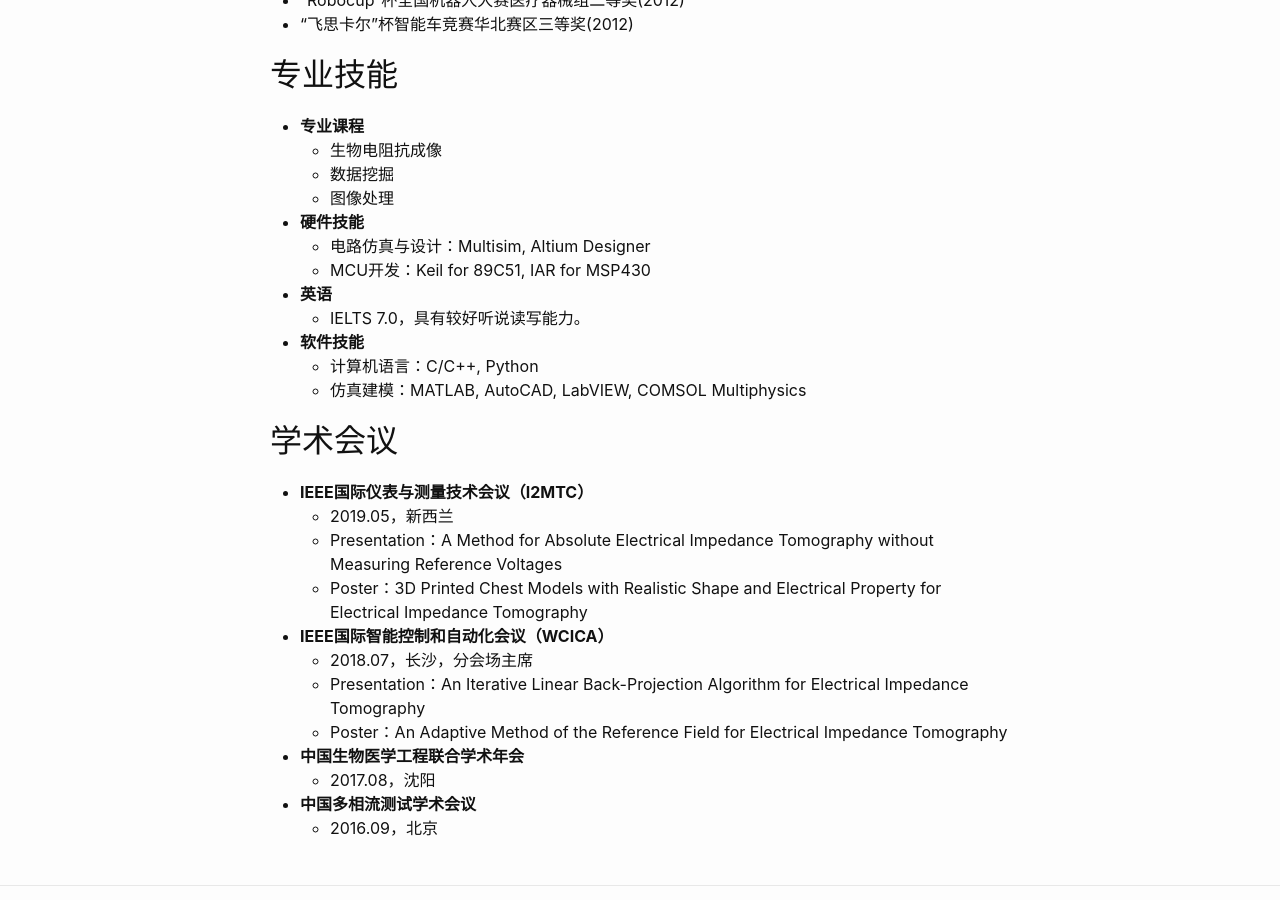
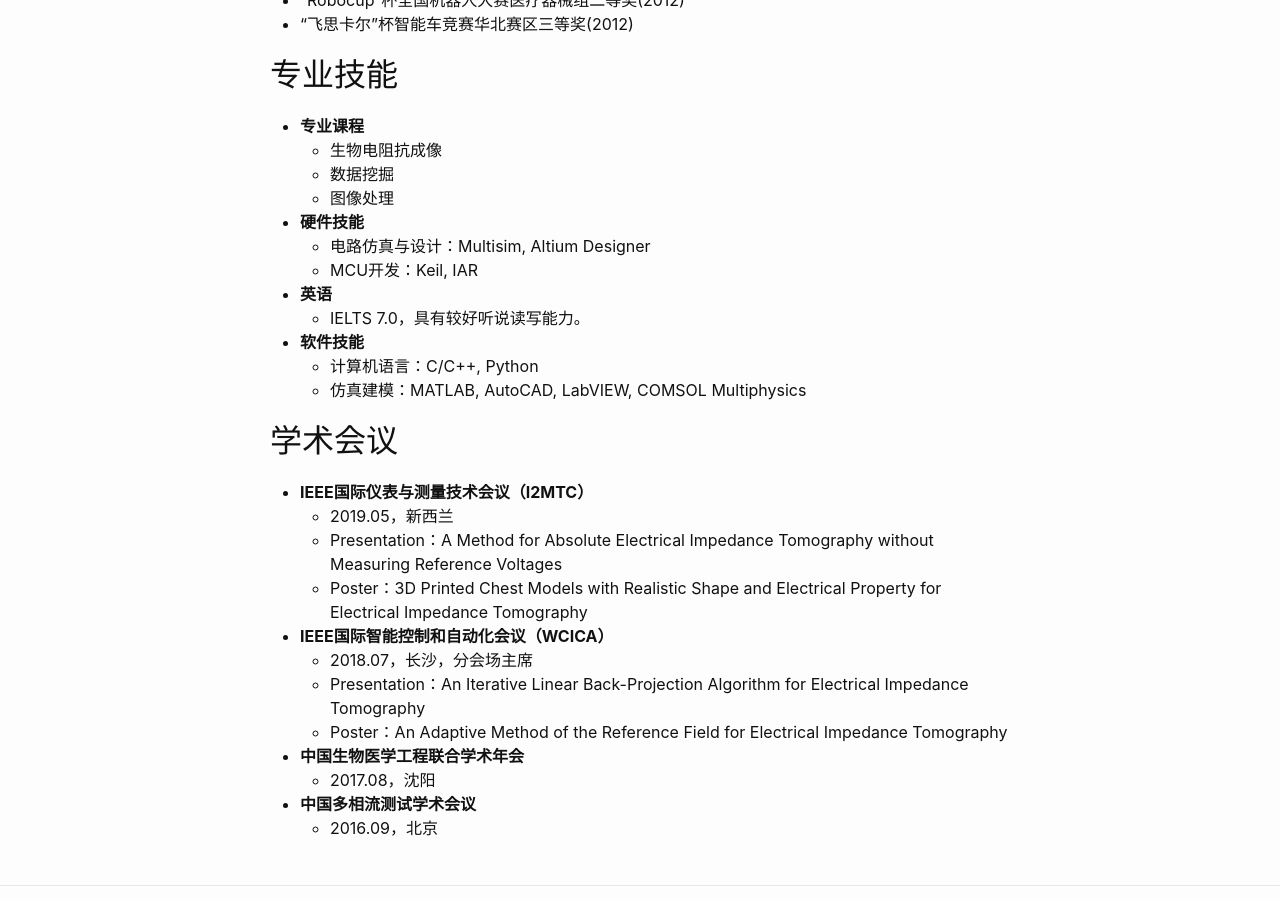
Before and after one commit to molly1018/molly1018.github.io, a Jekyll site: the page built from docs/index.md, in a window 1280 px wide and 900 px high, scrolled down 2994 px. Built offline with Jekyll 4.4.1, drawn with Linux system fonts in a browser that asks for light colours; our own code applies the rules of GitHub Pages for plain Markdown files.

Commit message:
adjust MCU

```diff
--- a/docs/index.md
+++ b/docs/index.md
@@ -99,7 +99,7 @@ layout: home
 
 * **硬件技能**
     * 电路仿真与设计：Multisim, Altium Designer
-    * MCU开发：Keil for 89C51, IAR for MSP430
+    * MCU开发：Keil, IAR
 
 
 * **英语**
```
